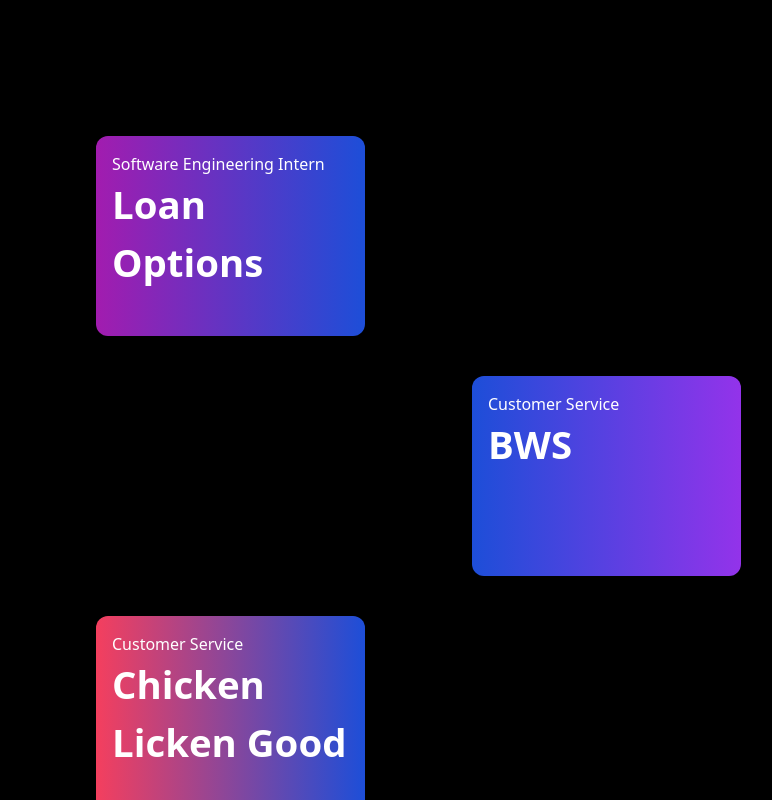
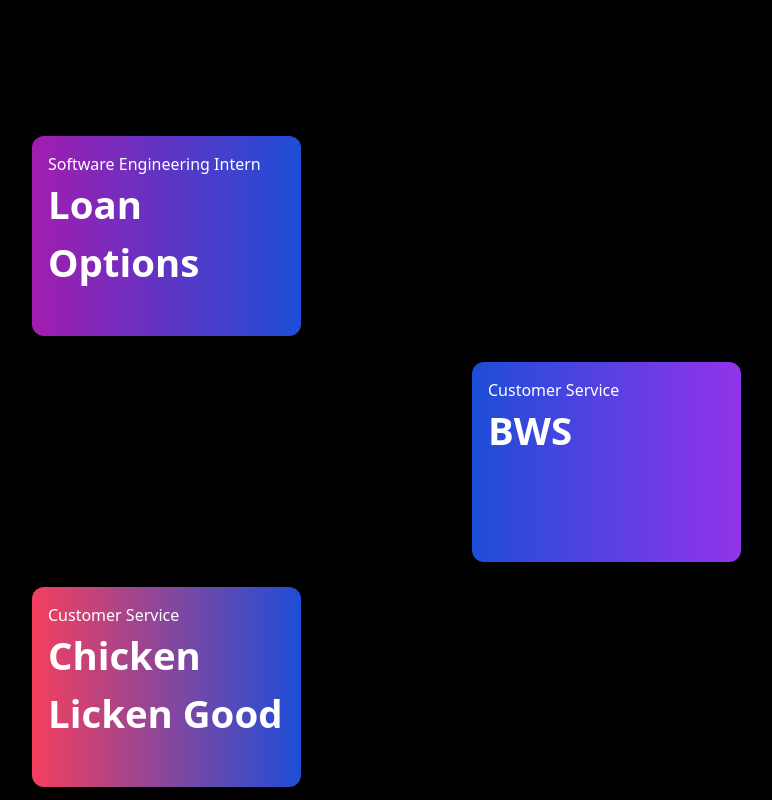
Before and after one commit to AndLin-hub/website, a React (Vite) app: page / in a window 1280 px wide. Shown: the part 1080-1880 px from the top of the page, without its empty margins (288-1060 px from the left). Built offline with nearby package versions, Linux system fonts and the light colour scheme.

Commit message:
positioning

```diff
--- a/src/App.tsx
+++ b/src/App.tsx
@@ -187,7 +187,7 @@
         className="bg-gradient-to-l
         p-4
         from-blue-700 to-fuchsia-700
-        bordered-xl h-[25vh] w-[21vw] relative left-3/10 rounded-xl mb-10 "
+        bordered-xl h-[25vh] w-[21vw] relative left-1/4 rounded-xl mb-[2vw] "
         >
           <motion.h5
           className="text-white" >
@@ -237,7 +237,7 @@
         className="bg-gradient-to-r
         from-blue-700 to-purple-600
         p-4
-        bordered-xl h-[25vh] w-[21vw] relative left-2/4 rounded-xl mb-10
+        bordered-xl h-[25vh] w-[21vw] relative left-2/4 rounded-xl mb-[2vw]
         "
          >
           <motion.h5 className="text-white">
@@ -259,7 +259,7 @@
         className="bg-gradient-to-r
         p-4
         from-rose-500 to-blue-700
-        bordered-xl h-[25vh] w-[21vw] relative left-3/10 rounded-xl mb-10"
+        bordered-xl h-[25vh] w-[21vw] relative left-1/4 rounded-xl mb-[2vw]"
         whileHover={{scale:1.2}}
         whileTap={{scale:0.9}}
          >
@@ -285,7 +285,7 @@
         className="bg-gradient-to-l
         p-4
         from-red-400 to-blue-700
-        bordered-xl h-[25vh] w-[21vw] relative left-2/4 rounded-xl mb-10
+        bordered-xl h-[25vh] w-[21vw] relative left-2/4 rounded-xl mb-[2vw]
         "
         whileHover={{scale:1.2}}
         whileTap={{scale:0.9}}
```
